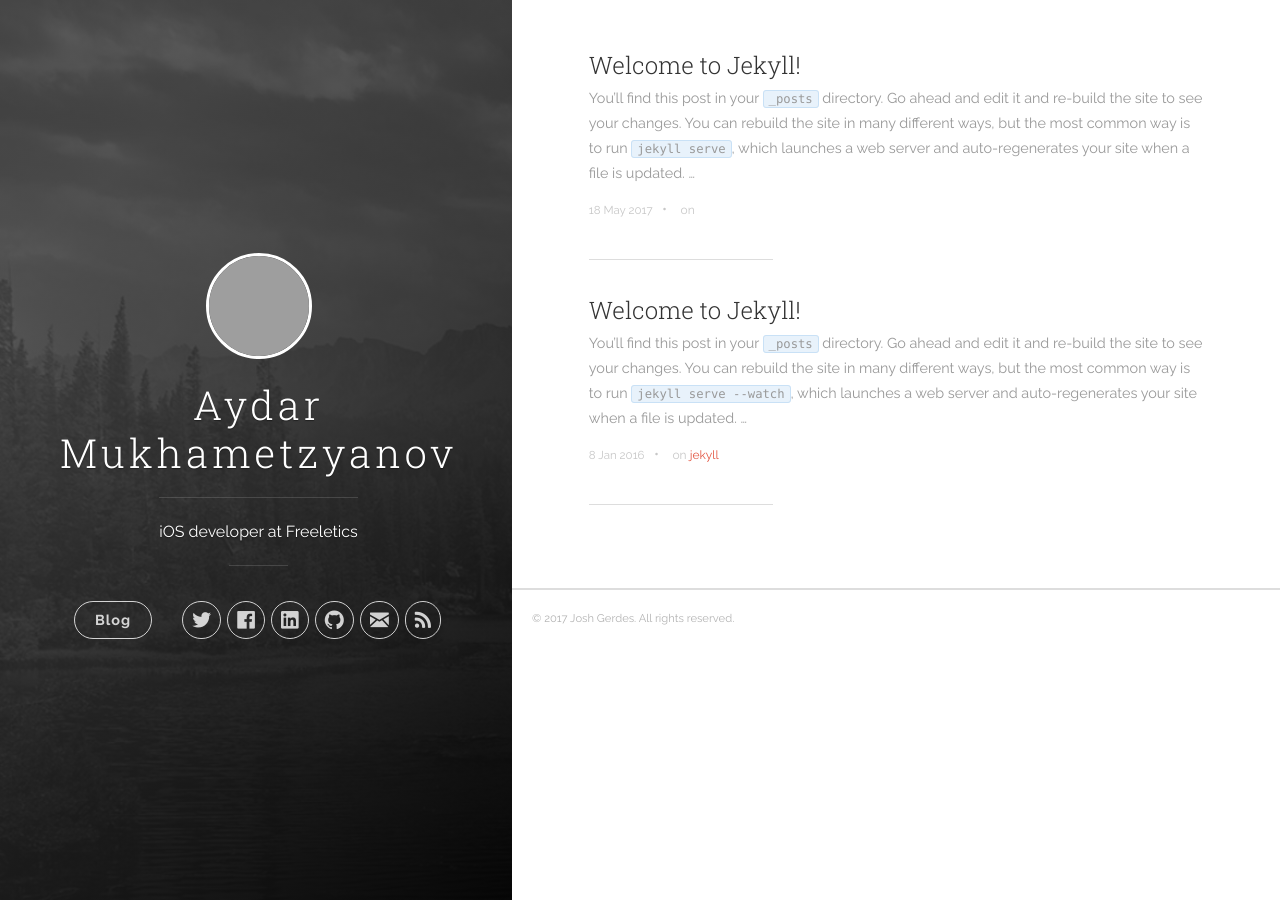
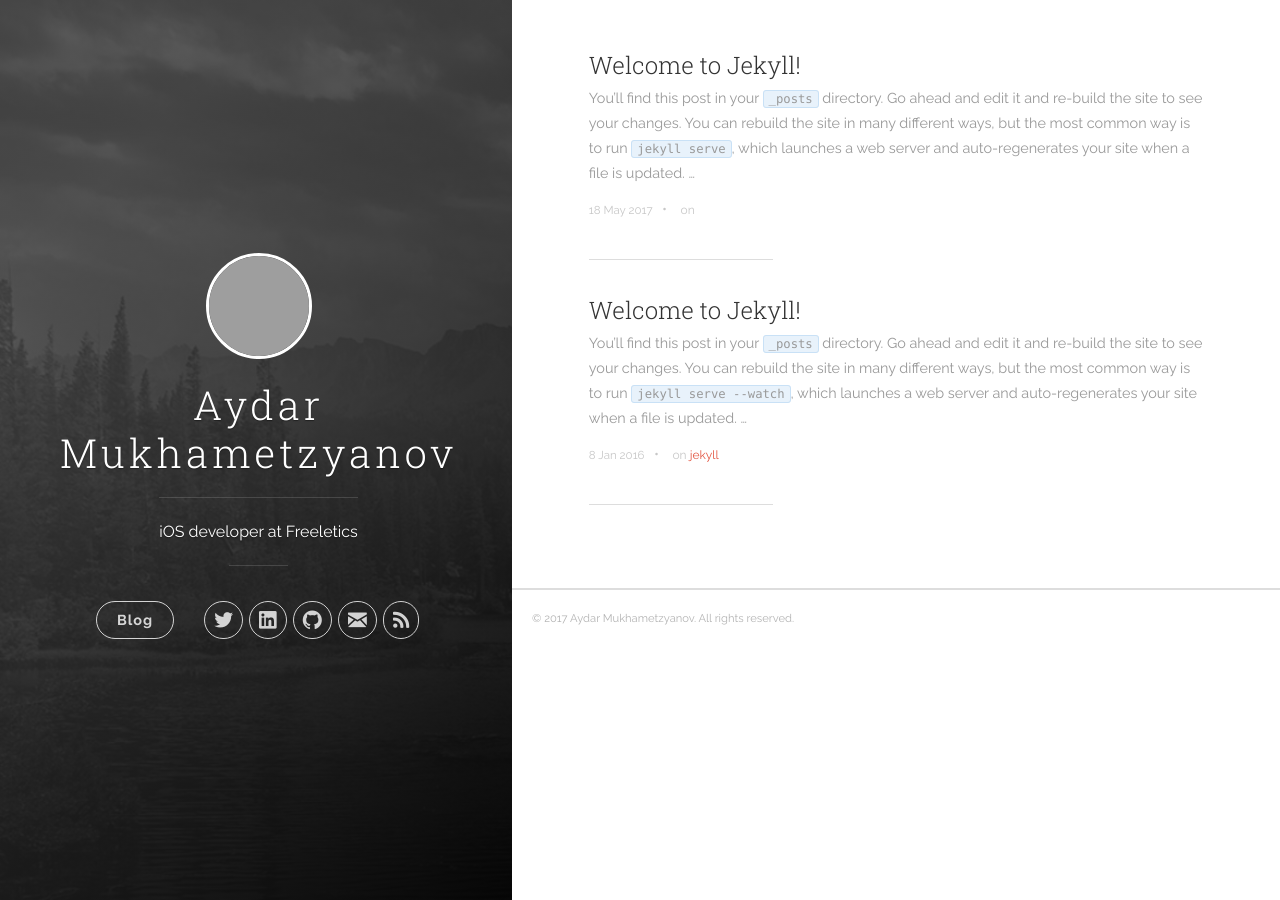
Before and after one commit to aydarin/aydarin.github.io, a Jekyll site: the page built from index.html, in a window 1280 px wide, cut to the strip 0-900 px from the top of the page. Built offline with Jekyll 4.4.1, drawn with Linux system fonts in a browser that asks for light colours; nearby versions of some CDN libraries; the list of posts is cut into pages by our own code; grey boxes are pictures that could not be loaded.

```diff
--- a/_config.yml
+++ b/_config.yml
@@ -7,12 +7,11 @@ baseurl: '/'
 # disqus_shortname: 'your-disqus-name'
 
 author:
-  name: 'Josh Gerdes'
-  email: josh@joshgerdes.com
-  twitter_username: joshgerdes
-  facebook_username: joshgerdes
-  github_username:  joshgerdes
-  linkedin_username:  joshgerdes
+  name: 'Aydar Mukhametzyanov'
+  email: aydar.mukh@gmail.com
+  twitter_username: aydarmukh
+  github_username:  aydarin
+  linkedin_username:  aydar-mukhametzyanov-8a715b61
 
 defaults:
   -
```
Also changed, not shown: 10 other files.
